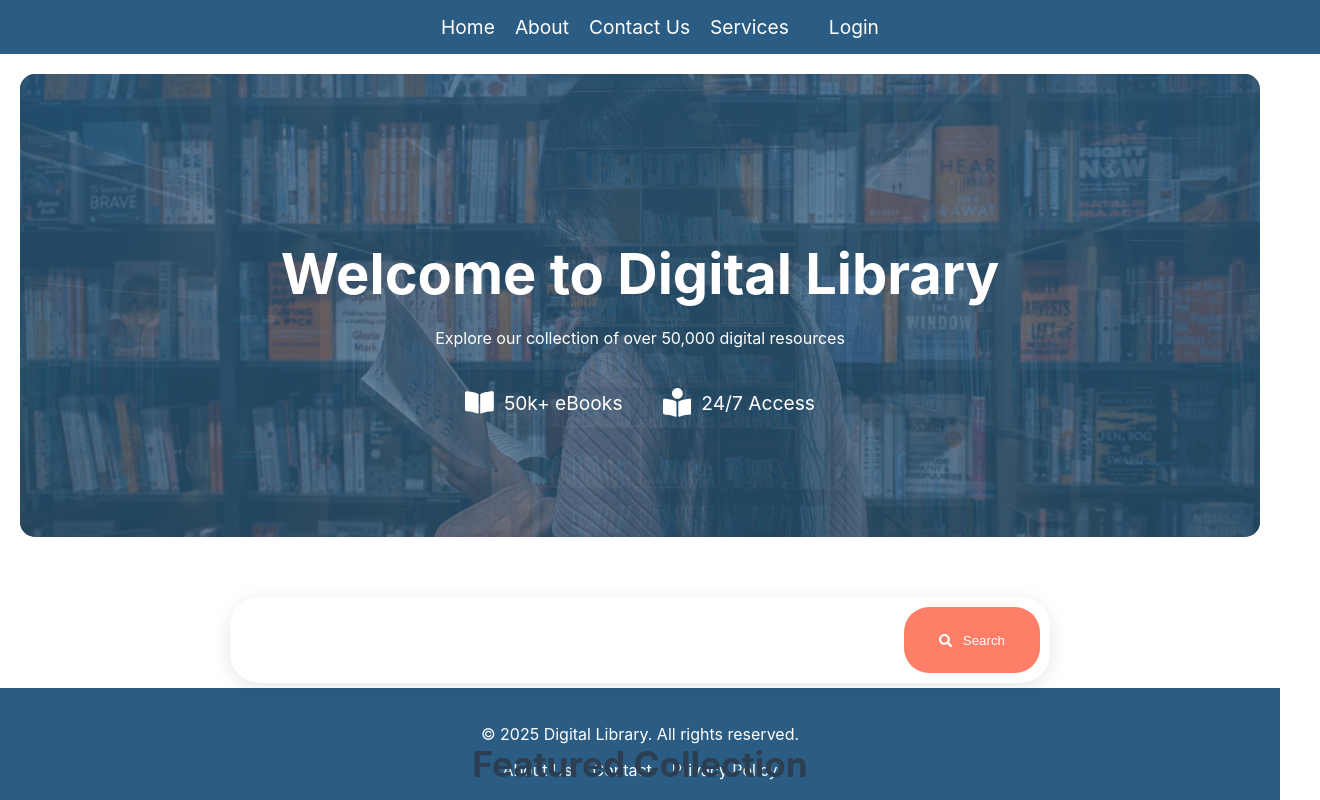
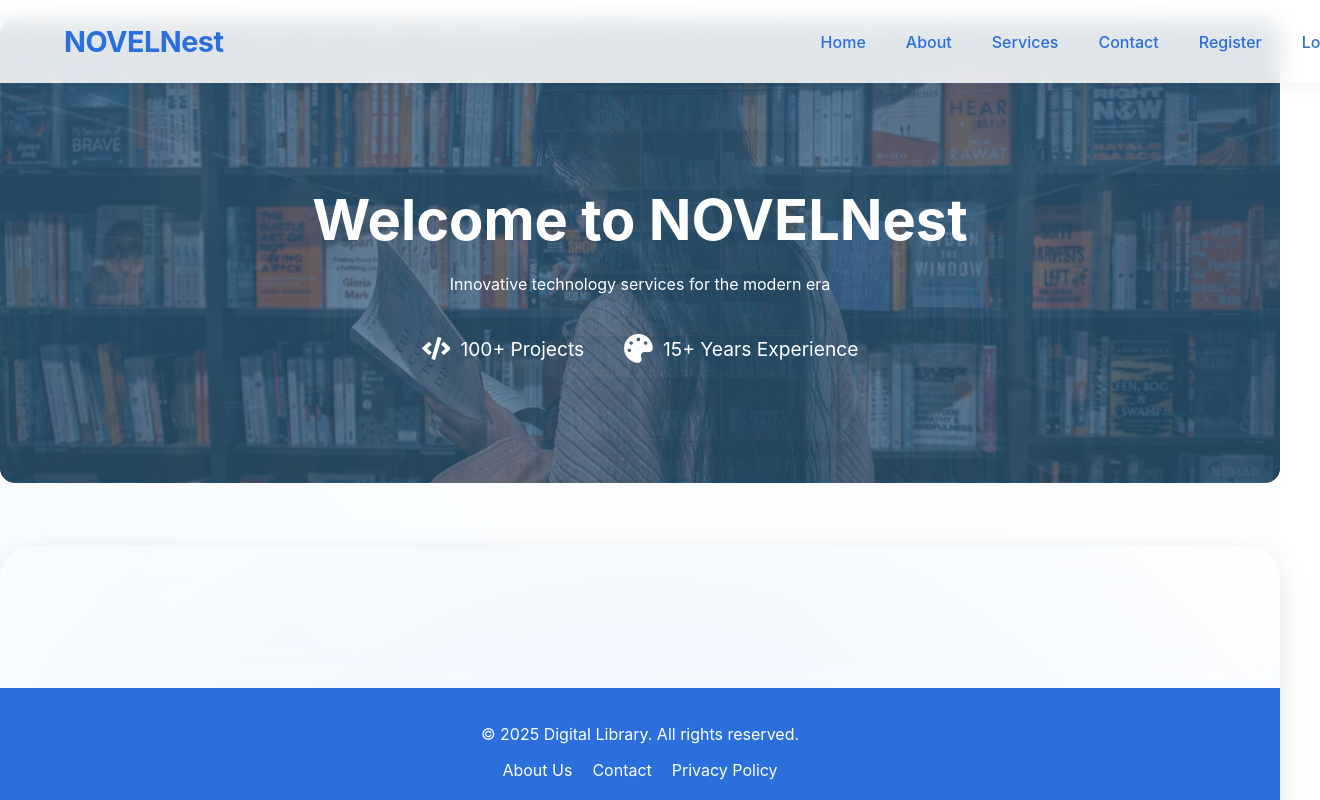
Before and after one commit to sachintha-nirmal-sm/Library-management-system, a React (Create React App) app in the folder frontend/: page / in a window 1280 px wide. Shown: the top 800 px of the page, 1320 px wide, since content can reach past the window. Built offline with nearby package versions, Linux system fonts and the light colour scheme.

Commit message:
app first commit

```diff
--- a/frontend/src/App.jsx
+++ b/frontend/src/App.jsx
@@ -1,7 +1,8 @@
 import React from "react";
+
 import { BrowserRouter as Router, Routes, Route, useLocation } from "react-router-dom";
 
-import Navbar from "./components/Navbar";
+
 import Login from "./pages/Login";
 import Contact from "./pages/Contact";
 import Services from "./pages/Services";
@@ -9,6 +10,15 @@
 import About from "./pages/About";
 import Footer from "./components/Footer";
 import GetStartedPage from "./pages/GetStartedPage";
+import EmyLibrary from "./pages/EmyLibrary";
+import Home1 from "./pages/Home1"; // Importing Home1
+import BookModal from "./components/BookModal"; // Importing BookModal component
+
+import BookForm from "./components/BookForm"; // Importing BookForm component
+
+
+
+
 
 function App() {
   console.log("App component is rendering!");
@@ -24,20 +34,28 @@
   const location = useLocation();
   console.log("📍 Current Path:", location.pathname);
 
-  const hideNavbarAndFooter = location.pathname === "/get-started";
 
   return (
     <>
-      {!hideNavbarAndFooter && <Navbar />}
+
       <Routes>
-        <Route path="/" element={<Home />} />
+        <Route path="/" element={<Home1  />} />
         <Route path="/login" element={<Login />} />
         <Route path="/about" element={<About />} />
         <Route path="/contact" element={<Contact />} />
         <Route path="/services" element={<Services />} />
         <Route path="/get-started" element={<GetStartedPage />} />
+        <Route path="/mylibrary" element={<EmyLibrary />} />
+        <Route path="/home" element={<Home/>} />
+
+        <Route path="/bookmodel" element={<BookModal/>} />
+
+        <Route path="/bookform" element={<BookForm/>} />
+
+
+
       </Routes>
-      {!hideNavbarAndFooter && <Footer />}
+    <Footer />
     </>
   );
 }
```
